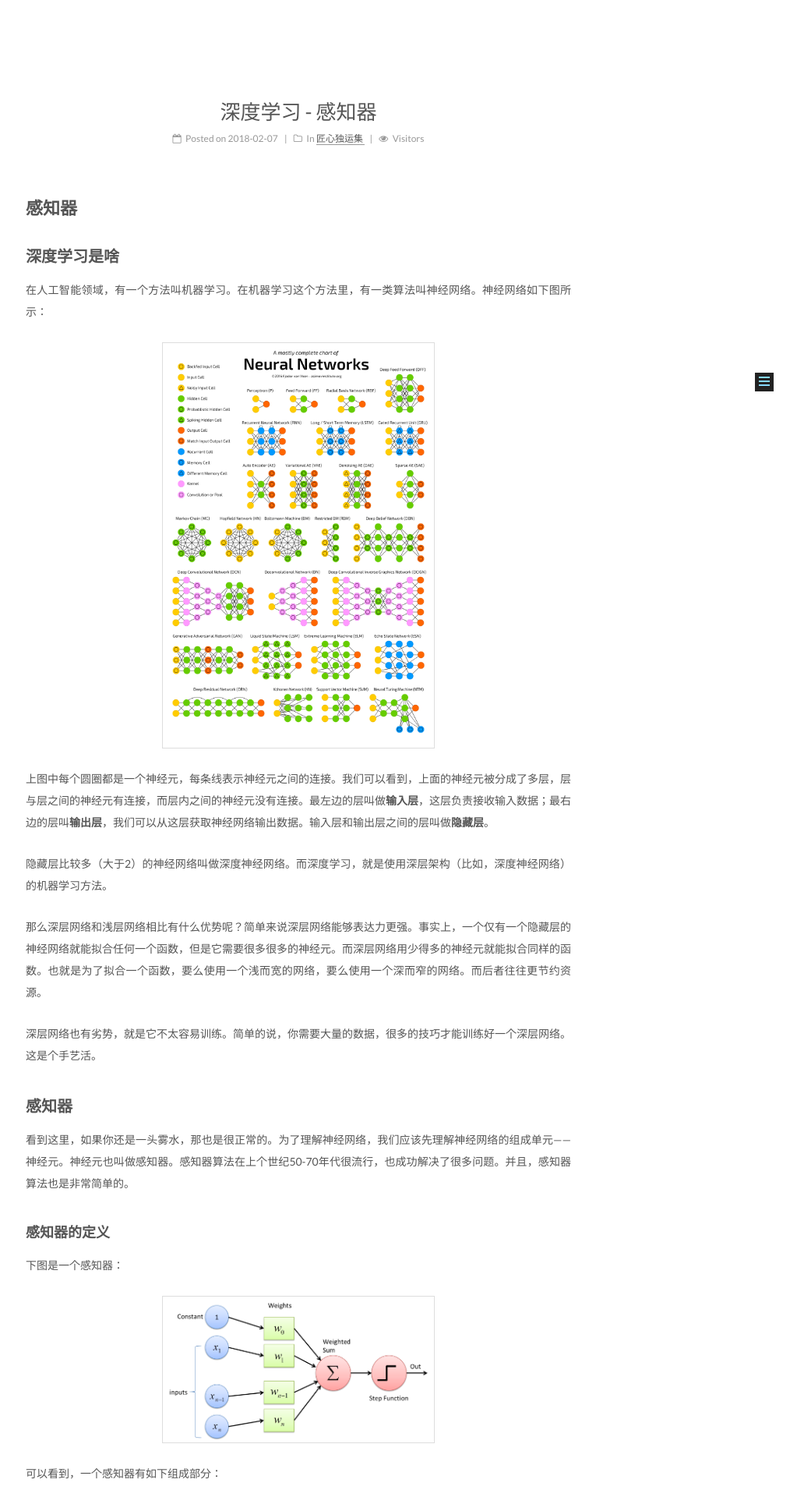
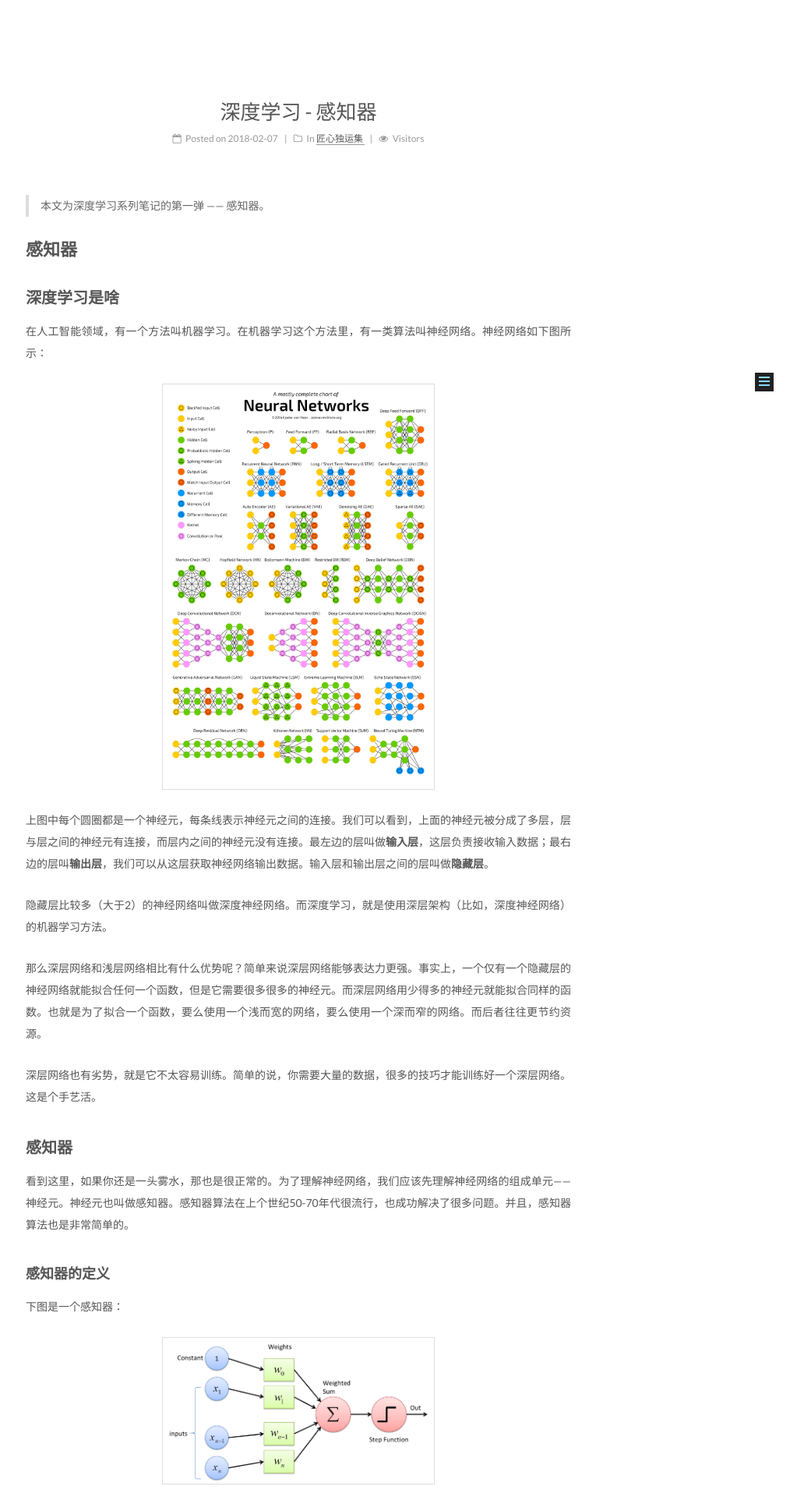
Before and after one commit to CircleZ3791117/CircleZ3791117.github.io, a Jekyll site: the page built from _posts/2018-02-07-Perceptron.md, in a window 1280 px wide. Shown: the part 353-2273 px from the top of the page at 78% size, without its empty margins (257-1280 px from the left). Built offline with Jekyll 4.4.1, drawn with Linux system fonts in a browser that asks for light colours; formulas are drawn with MathJax 3; comment, search, counter and statistics services are not loaded; some of the changed lines change nothing that is shown.

Commit message:
modify post

```diff
--- a/_posts/2018-02-07-Perceptron.md
+++ b/_posts/2018-02-07-Perceptron.md
@@ -6,8 +6,9 @@ tags:
 - deep learning
 - 感知器
 category: [匠心独运集]
-excerpt: "本文为深度学习系列笔记的第一弹 —— 感知器。"
 ---
+
+> 本文为深度学习系列笔记的第一弹 —— 感知器。
 
 # 感知器
 
```
